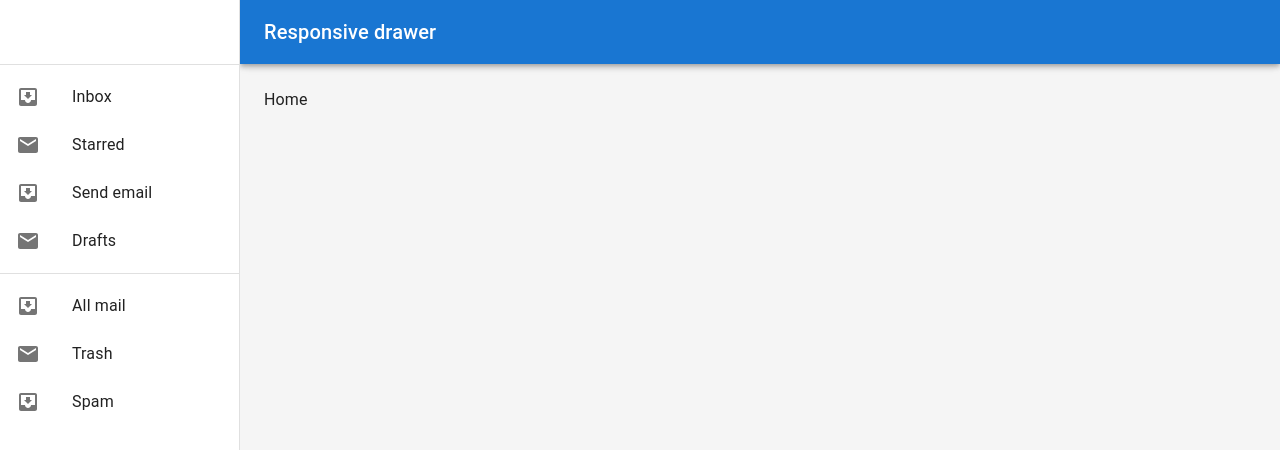
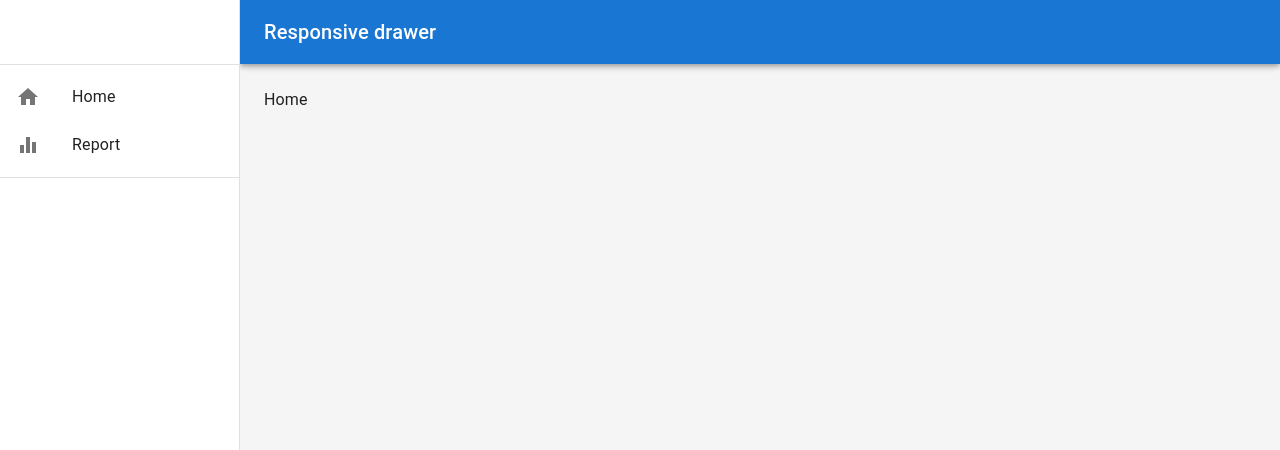
Before and after one commit to kingkazuma7/household-react-app, a React (Create React App) app: page / in a window 1280 px wide. Shown: the top 450 px of the page. Built offline with nearby package versions, Linux system fonts and the light colour scheme; the HTML template or start-up script is replaced by a standard one.

Commit message:
14 sidebarメニューを Home Reportにする

```diff
--- a/src/components/common/Sidebar.tsx
+++ b/src/components/common/Sidebar.tsx
@@ -1,6 +1,8 @@
 import { Box, Divider, Drawer, List, ListItem, ListItemButton, ListItemIcon, ListItemText, Toolbar } from '@mui/material'
 import InboxIcon from '@mui/icons-material/MoveToInbox';
 import MailIcon from '@mui/icons-material/Mail';
+import HomeIcon from '@mui/icons-material/Home';
+import EqualizerIcon from '@mui/icons-material/Equalizer';
 import React from 'react'
 
 interface SidebarProps {
@@ -9,39 +11,38 @@
   handleDrawerToggle: () => void
 }
 
+interface menuItem {
+  text: string,
+  path: string,
+  icon: React.ComponentType
+}
+
+const Sidebar = ({ drawerWidth, mobileOpen, handleDrawerToggle }: SidebarProps) => {
+
+  const MenuItems: menuItem[] = [
+    { text: "Home", path: "/", icon: HomeIcon },
+    { text: "Report", path: "/report", icon: EqualizerIcon }
+  ]
+
   const drawer = (
     <div>
       <Toolbar />
       <Divider />
       <List>
-      {['Inbox', 'Starred', 'Send email', 'Drafts'].map((text, index) => (
-        <ListItem key={text} disablePadding>
+        {MenuItems.map((item, index: number) => (
+          <ListItem key={index.toString()} disablePadding>
             <ListItemButton>
               <ListItemIcon>
-              {index % 2 === 0 ? <InboxIcon /> : <MailIcon />}
+                <item.icon />
               </ListItemIcon>
-            <ListItemText primary={text} />
+              <ListItemText primary={item.text} />
             </ListItemButton>
           </ListItem>
         ))}
       </List>
       <Divider />
-    <List>
-      {['All mail', 'Trash', 'Spam'].map((text, index) => (
-        <ListItem key={text} disablePadding>
-          <ListItemButton>
-            <ListItemIcon>
-              {index % 2 === 0 ? <InboxIcon /> : <MailIcon />}
-            </ListItemIcon>
-            <ListItemText primary={text} />
-          </ListItemButton>
-        </ListItem>
-      ))}
-    </List>
     </div>
   );
-
-const Sidebar = ({ drawerWidth, mobileOpen, handleDrawerToggle }: SidebarProps) => {
 
   return (
     <Box
@@ -74,7 +75,7 @@
         {drawer}
       </Drawer>
     </Box>
-  )
-}
+  );
+};
 
-export default Sidebar
+export default Sidebar;
```
Lines whose indentation alone changed are shown as unchanged.
